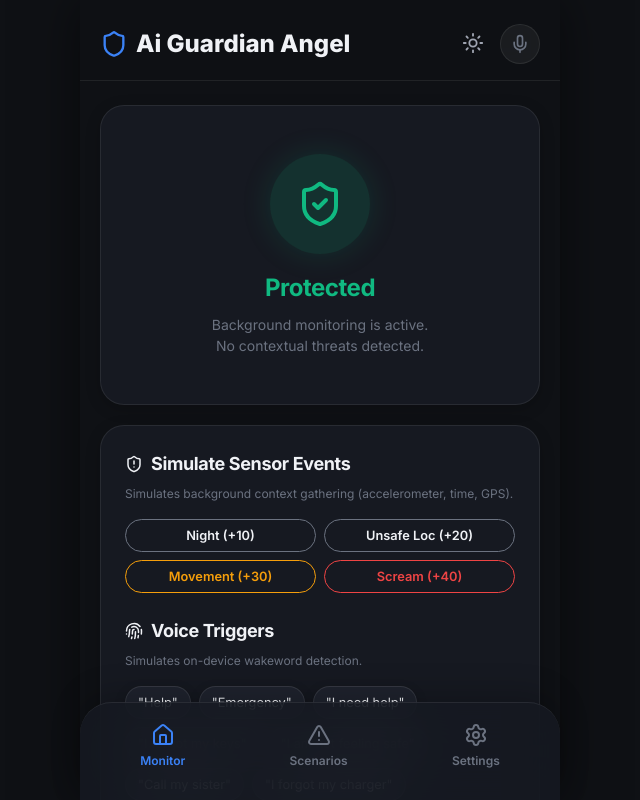
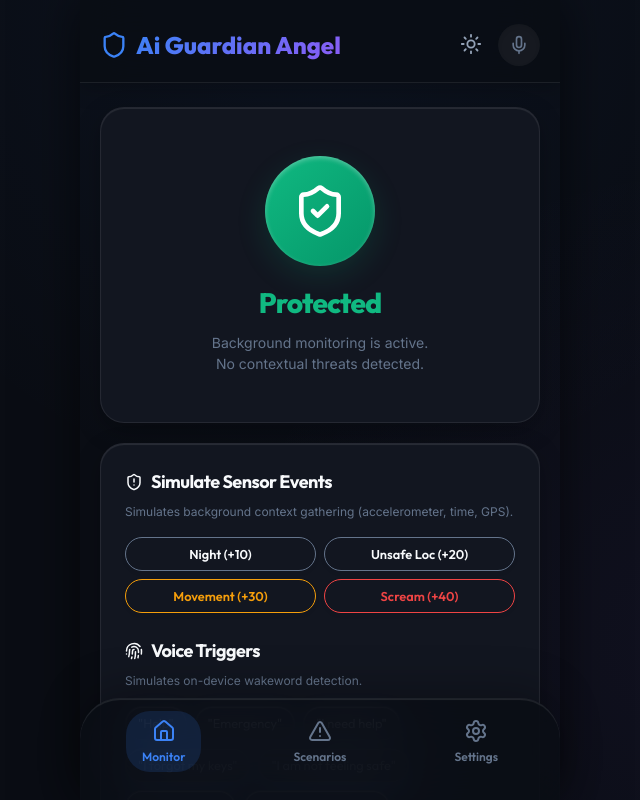
Before and after one commit to WebVerse-Cohort-1/AI-Guardian-Angel-Privacy-First-AI-Safety-System, a React (Vite) app: page / in a window 1280 px wide. Shown: the whole page, without its empty margins (320-960 px from the left). Built offline with nearby package versions, Linux system fonts and the light colour scheme.

Commit message:
feat: add global stylesheet with design system variables, themes, and glassmorphism components

```diff
--- a/src/App.jsx
+++ b/src/App.jsx
@@ -36,14 +36,8 @@ function App() {
             onClick={() => setVoiceActive(!voiceActive)}
             className={`status-icon ${alertStatus === 'active' ? 'danger' : (voiceActive ? 'success' : '')}`}
             style={{
-              width: 40,
-              height: 40,
-              background: voiceActive ? 'var(--risk-safe-transparent)' : 'var(--glass-pill)',
-              border: voiceActive ? '1px solid var(--risk-safe)' : '1px solid var(--glass-border)',
-              borderRadius: '50%',
-              display: 'flex',
-              alignItems: 'center',
-              justifyContent: 'center',
+              width: 42,
+              height: 42,
               cursor: 'pointer',
               color: alertStatus === 'active' ? 'var(--risk-emergency)' : (voiceActive ? 'var(--risk-safe)' : 'var(--text-muted)')
             }}
--- a/src/components/Dashboard.jsx
+++ b/src/components/Dashboard.jsx
@@ -14,9 +14,9 @@ const Dashboard = () => {
   } = useSafety();
 
   const getRiskStatus = () => {
-    if (riskScore >= 70) return { label: 'EMERGENCY', color: 'var(--risk-emergency)' };
-    if (riskScore >= 40) return { label: 'SUSPICIOUS', color: 'var(--risk-suspicious)' };
-    return { label: 'SAFE', color: 'var(--risk-safe)' };
+    if (riskScore >= 70) return { label: 'EMERGENCY', color: 'var(--risk-emergency)', gradient: 'var(--risk-emergency-gradient)' };
+    if (riskScore >= 40) return { label: 'SUSPICIOUS', color: 'var(--risk-suspicious)', gradient: 'var(--risk-suspicious-gradient)' };
+    return { label: 'SAFE', color: 'var(--risk-safe)', gradient: 'var(--risk-safe-gradient)' };
   };
 
   const status = getRiskStatus();
@@ -32,31 +32,34 @@ const Dashboard = () => {
         {isSafe ? (
           <div className="animate-fade-in" style={{ position: 'relative', zIndex: 1, display: 'flex', flexDirection: 'column', alignItems: 'center' }}>
             <div style={{
-              width: 100, height: 100, borderRadius: '50%',
-              background: 'var(--risk-safe-transparent)',
+              width: 110, height: 110, borderRadius: '50%',
+              background: status.gradient,
               display: 'flex', alignItems: 'center', justifyContent: 'center',
-              boxShadow: `0 0 30px var(--risk-safe-transparent)`,
-              marginBottom: '1rem'
+              boxShadow: `0 10px 30px var(--risk-safe-transparent), inset 0 2px 5px rgba(255,255,255,0.3)`,
+              marginBottom: '1rem',
+              color: 'white'
             }}>
-               <ShieldCheck size={48} color="var(--risk-safe)" />
+               <ShieldCheck size={56} />
             </div>
-            <h2 style={{ fontSize: '1.5rem', fontWeight: 700, color: 'var(--risk-safe)' }}>Protected</h2>
+            <h2 style={{ fontSize: '1.75rem', fontWeight: 800, color: 'var(--risk-safe)', fontFamily: 'Outfit, sans-serif' }}>Protected</h2>
             <p style={{ fontSize: '0.875rem', color: 'var(--text-muted)', marginTop: '0.5rem' }}>
               Background monitoring is active. <br/> No contextual threats detected.
             </p>
           </div>
         ) : (
           <div className="animate-fade-in" style={{ position: 'relative', zIndex: 1 }}>
-            <h2 className="card-header" style={{ justifyContent: 'center' }}>
+            <h2 className="card-header" style={{ justifyContent: 'center', marginBottom: '2rem' }}>
               {alertStatus === 'confirming' ? 'System Countdown' : 'Contextual Risk Score'}
             </h2>
-            <div className={`score-circle ${alertStatus === 'confirming' ? 'animate-pulse' : ''}`} style={{ borderColor: status.color, boxShadow: `0 0 30px ${status.color}33`, marginTop: '1rem' }}>
-              <span className="score-value" style={{ color: status.color }}>
-                {alertStatus === 'confirming' ? confirmationCountdown : Math.floor(riskScore)}
-              </span>
-              <span className="score-label">{alertStatus === 'confirming' ? 'SECONDS' : '/ 100'}</span>
+            <div className={`score-circle ${alertStatus === 'confirming' ? 'animate-pulse' : ''}`} style={{ background: status.gradient, boxShadow: `0 10px 40px ${status.color}44` }}>
+              <div style={{ background: 'var(--bg-secondary)', width: '100%', height: '100%', borderRadius: '50%', display: 'flex', flexDirection: 'column', alignItems: 'center', justifyContent: 'center' }}>
+                <span className="score-value" style={{ color: status.color }}>
+                  {alertStatus === 'confirming' ? confirmationCountdown : Math.floor(riskScore)}
+                </span>
+                <span className="score-label">{alertStatus === 'confirming' ? 'SECONDS' : '/ 100'}</span>
+              </div>
             </div>
-            <div className="status-badge glass-pill pulse" style={{ color: status.color, border: `1px solid ${status.color}55`, display: 'inline-flex', alignItems: 'center', gap: '0.5rem', margin: '1.5rem auto 0 auto' }}>
+            <div className="status-badge glass-pill pulse" style={{ color: status.color, border: `1px solid ${status.color}55`, display: 'inline-flex', alignItems: 'center', gap: '0.5rem', margin: '2rem auto 0 auto' }}>
               <Activity size={16} /> {status.label}
             </div>
           </div>
--- a/src/index.css
+++ b/src/index.css
@@ -1,46 +1,54 @@
-@import url('https://fonts.googleapis.com/css2?family=Inter:wght@300;400;500;600;700;800&display=swap');
+@import url('https://fonts.googleapis.com/css2?family=Inter:wght@300;400;500;600;700;800&family=Outfit:wght@400;500;600;700;800&display=swap');
 
 :root {
-  /* Dark Mode Default */
-  --bg-primary: #0f1115;
-  --bg-secondary: #161921;
-  --bg-tertiary: #1f232e;
+  /* Dark Mode Default - Premium Deep Midnight */
+  --bg-primary: #0a0d14;
+  --bg-secondary: #121620;
+  --bg-tertiary: #1a1f2e;
 
-  --text-primary: #f0f2f6;
-  --text-secondary: #a0a5b2;
-  --text-muted: #6b7280;
+  --text-primary: #f8fafc;
+  --text-secondary: #94a3b8;
+  --text-muted: #64748b;
 
+  /* Rich Gradients and Accents */
   --accent-blue: #3b82f6;
   --accent-blue-hover: #2563eb;
   --accent-blue-transparent: rgba(59, 130, 246, 0.15);
+  --accent-gradient: linear-gradient(135deg, #3b82f6 0%, #8b5cf6 100%);
 
   --risk-safe: #10b981;
+  --risk-safe-gradient: linear-gradient(135deg, #10b981 0%, #059669 100%);
   --risk-safe-transparent: rgba(16, 185, 129, 0.15);
 
   --risk-suspicious: #f59e0b;
+  --risk-suspicious-gradient: linear-gradient(135deg, #f59e0b 0%, #d97706 100%);
   --risk-suspicious-transparent: rgba(245, 158, 11, 0.15);
 
   --risk-emergency: #ef4444;
+  --risk-emergency-gradient: linear-gradient(135deg, #ef4444 0%, #b91c1c 100%);
   --risk-emergency-transparent: rgba(239, 68, 68, 0.15);
 
-  --glass-bg: rgba(22, 25, 33, 0.6);
+  /* Enhanced Glassmorphism */
+  --glass-bg: rgba(18, 22, 32, 0.65);
   --glass-border: rgba(255, 255, 255, 0.08);
+  --glass-inner-glow: inset 0 1px 1px rgba(255, 255, 255, 0.1);
   --glass-pill: rgba(255, 255, 255, 0.05);
 
   --input-border: rgba(255, 255, 255, 0.1);
-  --shadow-color: rgba(0,0,0,0.5);
-  --shadow-smcolor: rgba(0,0,0,0.2);
-  --bottom-nav-bg: rgba(22, 25, 33, 0.85);
-  --app-header-bg: rgba(15, 17, 21, 0.85);
-  --overlay-bg: rgba(0,0,0,0.7);
-  --map-bg: #1a1e27;
+  --shadow-color: rgba(0, 0, 0, 0.6);
+  --shadow-smcolor: rgba(0, 0, 0, 0.25);
+  --bottom-nav-bg: rgba(10, 13, 20, 0.85);
+  --app-header-bg: rgba(10, 13, 20, 0.85);
+  --overlay-bg: rgba(0, 0, 0, 0.8);
+  --map-bg: #141824;
 
   --radius-sm: 8px;
   --radius-md: 16px;
   --radius-lg: 24px;
   --radius-full: 9999px;
 
-  --transition: all 0.3s cubic-bezier(0.4, 0, 0.2, 1);
+  --transition: all 0.3s cubic-bezier(0.34, 1.56, 0.64, 1);
+  --transition-smooth: all 0.4s cubic-bezier(0.16, 1, 0.3, 1);
 }
 
 :root[data-theme="light"] {
@@ -49,32 +57,37 @@
   --bg-tertiary: #f1f5f9;
 
   --text-primary: #0f172a;
-  --text-secondary: #334155;
-  --text-muted: #475569; /* Darkened for better contrast */
+  --text-secondary: #475569;
+  --text-muted: #64748b;
 
   --accent-blue: #2563eb;
   --accent-blue-hover: #1d4ed8;
-  --accent-blue-transparent: rgba(37, 99, 235, 0.15);
+  --accent-blue-transparent: rgba(37, 99, 235, 0.12);
+  --accent-gradient: linear-gradient(135deg, #2563eb 0%, #7c3aed 100%);
 
   --risk-safe: #059669;
-  --risk-safe-transparent: rgba(5, 150, 105, 0.15);
+  --risk-safe-gradient: linear-gradient(135deg, #059669 0%, #047857 100%);
+  --risk-safe-transparent: rgba(5, 150, 105, 0.12);
 
   --risk-suspicious: #d97706;
-  --risk-suspicious-transparent: rgba(217, 119, 6, 0.15);
+  --risk-suspicious-gradient: linear-gradient(135deg, #d97706 0%, #b45309 100%);
+  --risk-suspicious-transparent: rgba(217, 119, 6, 0.12);
 
   --risk-emergency: #dc2626;
-  --risk-emergency-transparent: rgba(220, 38, 38, 0.15);
+  --risk-emergency-gradient: linear-gradient(135deg, #dc2626 0%, #991b1b 100%);
+  --risk-emergency-transparent: rgba(220, 38, 38, 0.12);
 
   --glass-bg: rgba(255, 255, 255, 0.85);
-  --glass-border: rgba(0, 0, 0, 0.08);
-  --glass-pill: rgba(0, 0, 0, 0.05);
+  --glass-border: rgba(0, 0, 0, 0.06);
+  --glass-inner-glow: inset 0 1px 1px rgba(255, 255, 255, 1);
+  --glass-pill: rgba(0, 0, 0, 0.04);
 
   --input-border: rgba(0, 0, 0, 0.15);
-  --shadow-color: rgba(150, 150, 160, 0.15);
-  --shadow-smcolor: rgba(150, 150, 160, 0.08);
-  --bottom-nav-bg: rgba(255, 255, 255, 0.95);
-  --app-header-bg: rgba(248, 250, 252, 0.85);
-  --overlay-bg: rgba(0,0,0,0.4);
+  --shadow-color: rgba(15, 23, 42, 0.15);
+  --shadow-smcolor: rgba(15, 23, 42, 0.08);
+  --bottom-nav-bg: rgba(255, 255, 255, 0.92);
+  --app-header-bg: rgba(248, 250, 252, 0.9);
+  --overlay-bg: rgba(15, 23, 42, 0.4);
   --map-bg: #e2e8f0;
 }
 
@@ -92,33 +105,58 @@ body {
   line-height: 1.5;
   min-height: 100vh;
   overflow-x: hidden;
-  transition: background-color 0.3s ease, color 0.3s ease;
+  transition: background-color 0.4s ease, color 0.4s ease;
+  background-image:
+    radial-gradient(circle at 50% 0%, rgba(59, 130, 246, 0.05) 0%, transparent 50%),
+    radial-gradient(circle at 80% 80%, rgba(139, 92, 246, 0.05) 0%, transparent 40%);
 }
 
-/* Glassmorphism Classes */
+/* Typography Enhancements */
+h1, h2, h3, h4 {
+  font-family: 'Outfit', sans-serif;
+  font-weight: 700;
+  letter-spacing: -0.03em;
+}
+
+.gradient-text {
+  background: var(--accent-gradient);
+  -webkit-background-clip: text;
+  -webkit-text-fill-color: transparent;
+  background-clip: text;
+}
+
+/* Premium Glassmorphism Classes */
 .glass-panel {
   background: var(--glass-bg);
-  backdrop-filter: blur(16px);
-  -webkit-backdrop-filter: blur(16px);
+  backdrop-filter: blur(24px);
+  -webkit-backdrop-filter: blur(24px);
   border: 1px solid var(--glass-border);
   border-radius: var(--radius-lg);
-  box-shadow: 0 4px 20px var(--shadow-smcolor);
+  box-shadow: 0 10px 30px var(--shadow-smcolor), var(--glass-inner-glow);
+  transition: var(--transition-smooth);
+}
+
+.glass-panel:hover {
+  transform: translateY(-2px);
+  box-shadow: 0 15px 35px var(--shadow-smcolor), var(--glass-inner-glow), 0 0 0 1px var(--glass-border);
 }
 
 .glass-pill {
   background: var(--glass-pill);
   border: 1px solid var(--glass-border);
   border-radius: var(--radius-full);
+  box-shadow: var(--glass-inner-glow);
+  transition: var(--transition);
+}
+
+.glass-pill:hover {
+  background: rgba(255, 255, 255, 0.1);
+  transform: translateY(-1px);
 }
 
 /* Base Elements */
-h1, h2, h3, h4 {
-  font-weight: 700;
-  letter-spacing: -0.02em;
-}
-
 button {
-  font-family: 'Inter', sans-serif;
+  font-family: 'Outfit', 'Inter', sans-serif;
   cursor: pointer;
   border: none;
   outline: none;
@@ -126,35 +164,57 @@ button {
 }
 
 button:active {
-  transform: scale(0.96);
+  transform: scale(0.94);
 }
 
 .btn-primary {
-  background: var(--accent-blue);
+  background: var(--accent-gradient);
   color: white;
   padding: 12px 24px;
   border-radius: var(--radius-full);
   font-weight: 600;
-  box-shadow: 0 4px 12px var(--shadow-smcolor);
+  box-shadow: 0 8px 20px rgba(59, 130, 246, 0.3), inset 0 1px 1px rgba(255, 255, 255, 0.3);
+  position: relative;
+  overflow: hidden;
 }
 
-.btn-primary:active {
-  background: var(--accent-blue-hover);
+.btn-primary::after {
+  content: '';
+  position: absolute;
+  top: 0; left: 0; right: 0; bottom: 0;
+  background: linear-gradient(rgba(255,255,255,0.2), transparent);
+  opacity: 0;
+  transition: var(--transition);
+}
+
+.btn-primary:hover {
+  transform: translateY(-2px);
+  box-shadow: 0 10px 25px rgba(59, 130, 246, 0.4), inset 0 1px 1px rgba(255, 255, 255, 0.4);
+}
+
+.btn-primary:hover::after {
+  opacity: 1;
 }
 
 .btn-primary:disabled {
   opacity: 0.5;
   cursor: not-allowed;
   transform: none;
+  box-shadow: none;
 }
 
 .btn-danger {
-  background: var(--risk-emergency);
+  background: var(--risk-emergency-gradient);
   color: white;
   padding: 12px 24px;
   border-radius: var(--radius-full);
   font-weight: 600;
-  box-shadow: 0 4px 12px var(--shadow-smcolor);
+  box-shadow: 0 8px 20px rgba(239, 68, 68, 0.3), inset 0 1px 1px rgba(255, 255, 255, 0.3);
+}
+
+.btn-danger:hover {
+  transform: translateY(-2px);
+  box-shadow: 0 10px 25px rgba(239, 68, 68, 0.4), inset 0 1px 1px rgba(255, 255, 255, 0.4);
 }
 
 .btn-outline {
@@ -164,6 +224,13 @@ button:active {
   padding: 12px 24px;
   border-radius: var(--radius-full);
   font-weight: 600;
+  box-shadow: 0 2px 5px rgba(0,0,0,0.05);
+}
+
+.btn-outline:hover {
+  border-color: var(--text-primary);
+  background: var(--glass-pill);
+  transform: translateY(-1px);
 }
 
 .btn-outline:active {
@@ -175,24 +242,26 @@ input, select, textarea {
   background: var(--bg-primary);
   border: 1.5px solid var(--input-border);
   color: var(--text-primary);
-  padding: 12px 16px;
+  padding: 14px 18px;
   border-radius: var(--radius-md);
   width: 100%;
   transition: var(--transition);
   font-size: 1rem;
+  box-shadow: inset 0 2px 4px rgba(0,0,0,0.05);
 }
 
 input:focus, select:focus, textarea:focus {
   outline: none;
   border-color: var(--accent-blue);
-  box-shadow: 0 0 0 4px var(--accent-blue-transparent);
+  box-shadow: 0 0 0 4px var(--accent-blue-transparent), inset 0 2px 4px rgba(0,0,0,0.05);
+  background: var(--bg-secondary);
 }
 
 /* Animations */
 @keyframes pulse {
-  0% { transform: scale(1); opacity: 1; }
-  50% { transform: scale(1.05); opacity: 0.8; }
-  100% { transform: scale(1); opacity: 1; }
+  0% { transform: scale(1); opacity: 1; box-shadow: 0 0 0 0 rgba(239, 68, 68, 0.4); }
+  50% { transform: scale(1.03); opacity: 0.85; box-shadow: 0 0 0 20px rgba(239, 68, 68, 0); }
+  100% { transform: scale(1); opacity: 1; box-shadow: 0 0 0 0 rgba(239, 68, 68, 0); }
 }
 
 .animate-pulse {
@@ -200,36 +269,35 @@ input:focus, select:focus, textarea:focus {
 }
 
 @keyframes slideUp {
-  from { opacity: 0; transform: translateY(20px); }
+  from { opacity: 0; transform: translateY(30px); }
   to { opacity: 1; transform: translateY(0); }
 }
 
 .animate-slide-up {
-  animation: slideUp 0.5s cubic-bezier(0.16, 1, 0.3, 1) forwards;
+  animation: slideUp 0.6s cubic-bezier(0.16, 1, 0.3, 1) forwards;
 }
 
 @keyframes fadeIn {
-  from { opacity: 0; }
-  to { opacity: 1; }
+  from { opacity: 0; transform: scale(0.98); }
+  to { opacity: 1; transform: scale(1); }
 }
 
 .animate-fade-in {
-  animation: fadeIn 0.4s ease-out forwards;
+  animation: fadeIn 0.5s cubic-bezier(0.16, 1, 0.3, 1) forwards;
 }
 
 /* Layout */
 .app-container {
   max-width: 480px;
   margin: 0 auto;
-  background-color: var(--bg-primary);
-  height: 100vh; /* Fixed height to prevent downward spill */
+  background-color: transparent;
+  height: 100vh;
   width: 100%;
   display: flex;
   flex-direction: column;
   position: relative;
   box-shadow: 0 0 50px var(--shadow-color);
-  transition: background-color 0.3s ease;
-  overflow: hidden; /* Lock the outer frame */
+  overflow: hidden;
 }
 
 /* Header */
@@ -241,11 +309,11 @@ input:focus, select:focus, textarea:focus {
   position: sticky;
   top: 0;
   background: var(--app-header-bg);
-  backdrop-filter: blur(20px);
-  -webkit-backdrop-filter: blur(20px);
+  backdrop-filter: blur(24px);
+  -webkit-backdrop-filter: blur(24px);
   z-index: 150;
   border-bottom: 1px solid var(--glass-border);
-  transition: background 0.3s ease, border-color 0.3s ease;
+  box-shadow: 0 4px 20px var(--shadow-smcolor);
 }
 
 .app-title {
@@ -255,6 +323,14 @@ input:focus, select:focus, textarea:focus {
   display: flex;
   align-items: center;
   gap: 0.5rem;
+  font-family: 'Outfit', sans-serif;
+}
+
+.app-title span {
+  background: var(--accent-gradient);
+  -webkit-background-clip: text;
+  -webkit-text-fill-color: transparent;
+  background-clip: text;
 }
 
 .main-content {
@@ -264,6 +340,7 @@ input:focus, select:focus, textarea:focus {
   gap: 1.5rem;
   overflow-y: auto;
   padding: 1.5rem 1.25rem 0px 1.25rem;
+  scroll-behavior: smooth;
 }
 
 .main-content::-webkit-scrollbar {
@@ -285,13 +362,13 @@ input:focus, select:focus, textarea:focus {
   display: flex;
   justify-content: space-around;
   background: var(--bottom-nav-bg);
-  backdrop-filter: blur(24px);
-  -webkit-backdrop-filter: blur(24px);
+  backdrop-filter: blur(32px);
+  -webkit-backdrop-filter: blur(32px);
   border-top: 1px solid var(--glass-border);
-  padding: 0.75rem 0.5rem 1.5rem 0.5rem;
+  padding: 0.75rem 0.5rem 1.75rem 0.5rem;
   z-index: 150;
-  border-radius: 32px 32px 0 0;
-  box-shadow: 0 -10px 30px var(--shadow-smcolor);
+  border-radius: 40px 40px 0 0;
+  box-shadow: 0 -10px 40px var(--shadow-smcolor), var(--glass-inner-glow);
 }
 
 .nav-item {
@@ -303,12 +380,25 @@ input:focus, select:focus, textarea:focus {
   font-size: 0.75rem;
   font-weight: 600;
   background: transparent;
-  padding: 0.5rem;
-  transition: color 0.3s ease;
+  padding: 0.5rem 1rem;
+  border-radius: var(--radius-lg);
+  transition: var(--transition-smooth);
+  position: relative;
+  z-index: 1;
 }
 
 .nav-item.active {
   color: var(--accent-blue);
+}
+
+.nav-item.active::before {
+  content: '';
+  position: absolute;
+  top: 0; left: 0; right: 0; bottom: 0;
+  background: var(--accent-blue-transparent);
+  border-radius: var(--radius-lg);
+  z-index: -1;
+  animation: fadeIn 0.3s ease forwards;
 }
 
 .nav-item:active {
@@ -321,8 +411,14 @@ input:focus, select:focus, textarea:focus {
   border-radius: var(--radius-lg);
   padding: 1.5rem;
   border: 1px solid var(--glass-border);
-  box-shadow: 0 4px 15px var(--shadow-smcolor);
-  transition: background-color 0.3s ease, border-color 0.3s ease;
+  box-shadow: 0 8px 24px var(--shadow-smcolor), var(--glass-inner-glow);
+  transition: var(--transition-smooth);
+  position: relative;
+  overflow: hidden;
+}
+
+.card:hover {
+  box-shadow: 0 12px 32px var(--shadow-smcolor), var(--glass-inner-glow), 0 0 0 1px var(--glass-border);
 }
 
 .card-header {
@@ -343,46 +439,63 @@ input:focus, select:focus, textarea:focus {
 
 /* Risk Score Widget */
 .score-circle {
-  width: 140px;
-  height: 140px;
+  width: 150px;
+  height: 150px;
   border-radius: 50%;
-  border: 10px solid var(--bg-tertiary);
+  border: 4px solid transparent;
   display: flex;
   flex-direction: column;
   align-items: center;
   justify-content: center;
   margin: 0 auto;
   position: relative;
-  transition: var(--transition);
+  transition: var(--transition-smooth);
   background: var(--bg-secondary);
+  background-clip: padding-box;
+  z-index: 2;
+}
+
+.score-circle::before {
+  content: '';
+  position: absolute;
+  top: -4px; bottom: -4px; right: -4px; left: -4px;
+  border-radius: 50%;
+  z-index: -1;
+  background: inherit; /* Will be overridden via inline style */
 }
 
 .score-value {
-  font-size: 3rem;
+  font-size: 3.5rem;
   font-weight: 800;
   line-height: 1;
+  font-family: 'Outfit', sans-serif;
+  text-shadow: 0 4px 12px rgba(0,0,0,0.2);
 }
 
 .score-label {
   font-size: 0.8rem;
-  font-weight: 600;
+  font-weight: 700;
   color: var(--text-muted);
   text-transform: uppercase;
-  letter-spacing: 0.05em;
+  letter-spacing: 0.1em;
   margin-top: 4px;
 }
 
 .status-badge {
   text-align: center;
-  padding: 8px 16px;
+  padding: 8px 20px;
   font-weight: 700;
   font-size: 0.875rem;
   margin-top: 1.5rem;
+  font-family: 'Outfit', sans-serif;
+  letter-spacing: 0.05em;
+  text-transform: uppercase;
+  box-shadow: 0 4px 12px rgba(0,0,0,0.1);
 }
 
 /* Overlays */
 .overlay {
-  position: fixed; /* Grounded to the actual viewport */
+  position: fixed;
   top: 0;
   left: 50%;
   transform: translateX(-50%);
@@ -390,8 +503,8 @@ input:focus, select:focus, textarea:focus {
   max-width: 480px;
   height: 100%;
   background: var(--overlay-bg);
-  backdrop-filter: blur(12px);
-  -webkit-backdrop-filter: blur(12px);
+  backdrop-filter: blur(16px);
+  -webkit-backdrop-filter: blur(16px);
   z-index: 1000;
   display: flex;
   align-items: flex-end;
@@ -404,12 +517,12 @@ input:focus, select:focus, textarea:focus {
   border: 1px solid var(--glass-border);
   border-bottom: none;
   padding: 2.5rem 1.5rem 3.5rem 1.5rem;
-  border-radius: 32px 32px 0 0;
+  border-radius: 40px 40px 0 0;
   max-width: 480px;
   width: 100%;
   text-align: center;
-  box-shadow: 0 -20px 40px var(--shadow-color);
-  animation: slideUpBottom 0.4s cubic-bezier(0.16, 1, 0.3, 1) forwards;
+  box-shadow: 0 -20px 60px var(--shadow-color), var(--glass-inner-glow);
+  animation: slideUpBottom 0.5s cubic-bezier(0.16, 1, 0.3, 1) forwards;
   max-height: 95vh;
   display: flex;
   flex-direction: column;
@@ -443,67 +556,99 @@ input:focus, select:focus, textarea:focus {
 }
 
 .countdown-circle {
-  width: 100px;
-  height: 100px;
+  width: 120px;
+  height: 120px;
   border-radius: 50%;
-  border: 5px solid var(--risk-emergency);
+  border: 6px solid var(--risk-emergency);
   display: flex;
   align-items: center;
   justify-content: center;
-  font-size: 2.5rem;
+  font-size: 3rem;
   font-weight: 800;
   margin: 2rem auto;
   color: var(--risk-emergency);
   background: var(--risk-emergency-transparent);
+  box-shadow: 0 0 30px var(--risk-emergency-transparent), inset 0 0 20px var(--risk-emergency-transparent);
+  text-shadow: 0 2px 10px rgba(0,0,0,0.5);
+  font-family: 'Outfit', sans-serif;
 }
 
 .modal-actions {
   display: grid;
   grid-template-columns: 1fr 1fr;
   gap: 1rem;
-  margin-top: auto; /* Push to bottom of flex container */
-  padding-top: 1rem;
+  margin-top: auto;
+  padding-top: 1.5rem;
   border-top: 1px solid var(--glass-border);
 }
 
 /* Map Grid Simulation */
 .sim-map {
   width: 100%;
-  height: 200px;
+  height: 220px;
   background: var(--map-bg);
   border-radius: var(--radius-md);
   position: relative;
   overflow: hidden;
   margin-top: 1rem;
   background-image:
-    linear-gradient(rgba(150,150,150,0.1) 1px, transparent 1px),
-    linear-gradient(90deg, rgba(150,150,150,0.1) 1px, transparent 1px);
-  background-size: 20px 20px;
+    linear-gradient(rgba(255,255,255,0.03) 1px, transparent 1px),
+    linear-gradient(90deg, rgba(255,255,255,0.03) 1px, transparent 1px);
+  background-size: 30px 30px;
   border: 1px solid var(--glass-border);
+  box-shadow: inset 0 0 20px rgba(0,0,0,0.5);
+}
+
+.sim-map::after {
+  content: '';
+  position: absolute;
+  top: 0; left: 0; right: 0; bottom: 0;
+  background: radial-gradient(circle at center, transparent 30%, var(--map-bg) 100%);
+  pointer-events: none;
 }
 
 .map-zone {
   position: absolute;
   border-radius: 50%;
-  filter: blur(24px);
+  filter: blur(28px);
+  animation: float 6s ease-in-out infinite alternate;
 }
 
-.map-zone.safe { background: var(--risk-safe-transparent); width: 150px; height: 150px; top: -20px; right: 20px; }
-.map-zone.suspicious { background: var(--risk-suspicious-transparent); width: 140px; height: 140px; bottom: 20px; right: 80px; }
-.map-zone.danger { background: var(--risk-emergency-transparent); width: 120px; height: 120px; top: 40px; left: 40px; }
+@keyframes float {
+  0% { transform: translate(0, 0) scale(1); }
+  100% { transform: translate(10px, 10px) scale(1.1); }
+}
+
+.map-zone.safe { background: var(--risk-safe-transparent); width: 160px; height: 160px; top: -20px; right: 20px; }
+.map-zone.suspicious { background: var(--risk-suspicious-transparent); width: 150px; height: 150px; bottom: 20px; right: 80px; }
+.map-zone.danger { background: var(--risk-emergency-transparent); width: 140px; height: 140px; top: 40px; left: 40px; }
 
 .user-dot {
   position: absolute;
-  width: 14px;
-  height: 14px;
-  background: var(--accent-blue);
+  width: 16px;
+  height: 16px;
   border-radius: 50%;
   top: 50%;
   left: 50%;
   transform: translate(-50%, -50%);
-  box-shadow: 0 0 0 6px var(--accent-blue-transparent), 0 0 20px var(--accent-blue);
   z-index: 10;
-  transition: all 1s cubic-bezier(0.16, 1, 0.3, 1);
+  transition: all 1.2s cubic-bezier(0.16, 1, 0.3, 1);
+}
+
+.user-dot::before {
+  content: '';
+  position: absolute;
+  top: 50%; left: 50%;
+  transform: translate(-50%, -50%);
+  width: 100%; height: 100%;
+  border-radius: 50%;
+  background: inherit;
+  animation: dotPulse 2s infinite;
+}
+
+@keyframes dotPulse {
+  0% { transform: translate(-50%, -50%) scale(1); opacity: 0.8; }
+  100% { transform: translate(-50%, -50%) scale(3); opacity: 0; }
 }
 
 /* Form Styles */
@@ -524,14 +669,16 @@ input:focus, select:focus, textarea:focus {
   align-items: center;
   gap: 0.75rem;
   cursor: pointer;
+  padding: 8px 0;
 }
 
 .checkbox-wrap input[type="checkbox"] {
-  width: 20px;
-  height: 20px;
+  width: 22px;
+  height: 22px;
   accent-color: var(--accent-blue);
   cursor: pointer;
-  border-radius: 4px;
+  border-radius: 6px;
+  transition: var(--transition);
 }
 
 /* List Items */
@@ -545,39 +692,52 @@ input:focus, select:focus, textarea:focus {
   display: flex;
   align-items: center;
   gap: 1rem;
-  padding: 1rem;
+  padding: 1.25rem;
   background: var(--bg-tertiary);
   border-radius: var(--radius-md);
   border: 1px solid var(--glass-border);
+  transition: var(--transition);
+}
+
+.status-item:hover {
+  background: var(--bg-secondary);
+  border-color: rgba(255,255,255,0.15);
+  transform: translateX(4px);
 }
 
 .status-icon {
-  width: 36px;
-  height: 36px;
+  width: 40px;
+  height: 40px;
   border-radius: 50%;
   display: flex;
   align-items: center;
   justify-content: center;
   flex-shrink: 0;
   background: var(--glass-pill);
+  box-shadow: inset 0 2px 4px rgba(0,0,0,0.1);
+  transition: var(--transition);
 }
 
 .status-icon.success {
   background: var(--risk-safe-transparent);
   color: var(--risk-safe);
+  box-shadow: 0 0 15px var(--risk-safe-transparent);
 }
 
 .status-icon.danger {
   background: var(--risk-emergency-transparent);
   color: var(--risk-emergency);
+  box-shadow: 0 0 15px var(--risk-emergency-transparent);
 }
 
 .scenario-badge {
   font-size: 0.75rem;
-  font-weight: 600;
-  padding: 4px 10px;
+  font-weight: 700;
+  padding: 6px 12px;
   border-radius: var(--radius-full);
   background: var(--glass-pill);
   margin-left: auto;
   border: 1px solid var(--glass-border);
+  letter-spacing: 0.05em;
+  text-transform: uppercase;
 }
```
